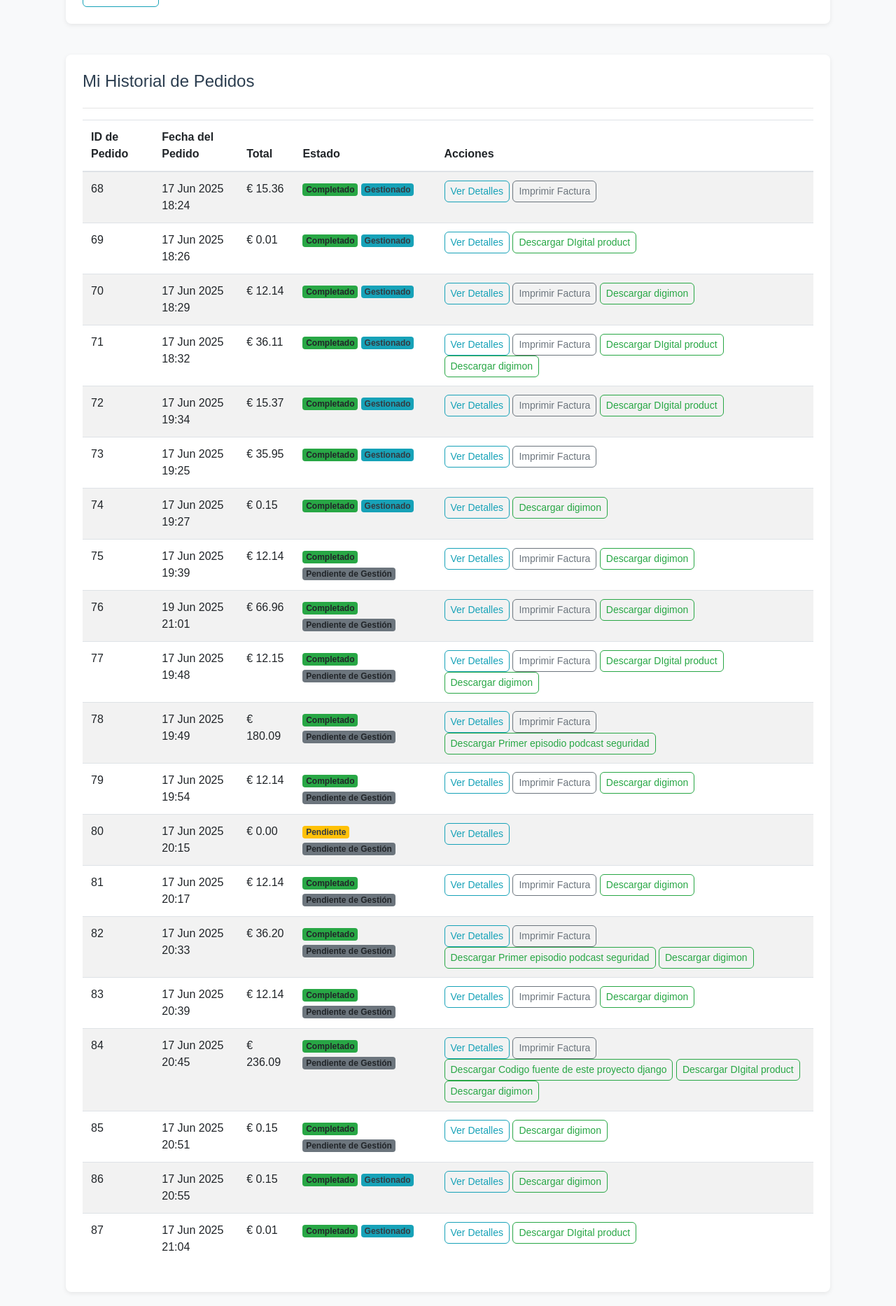
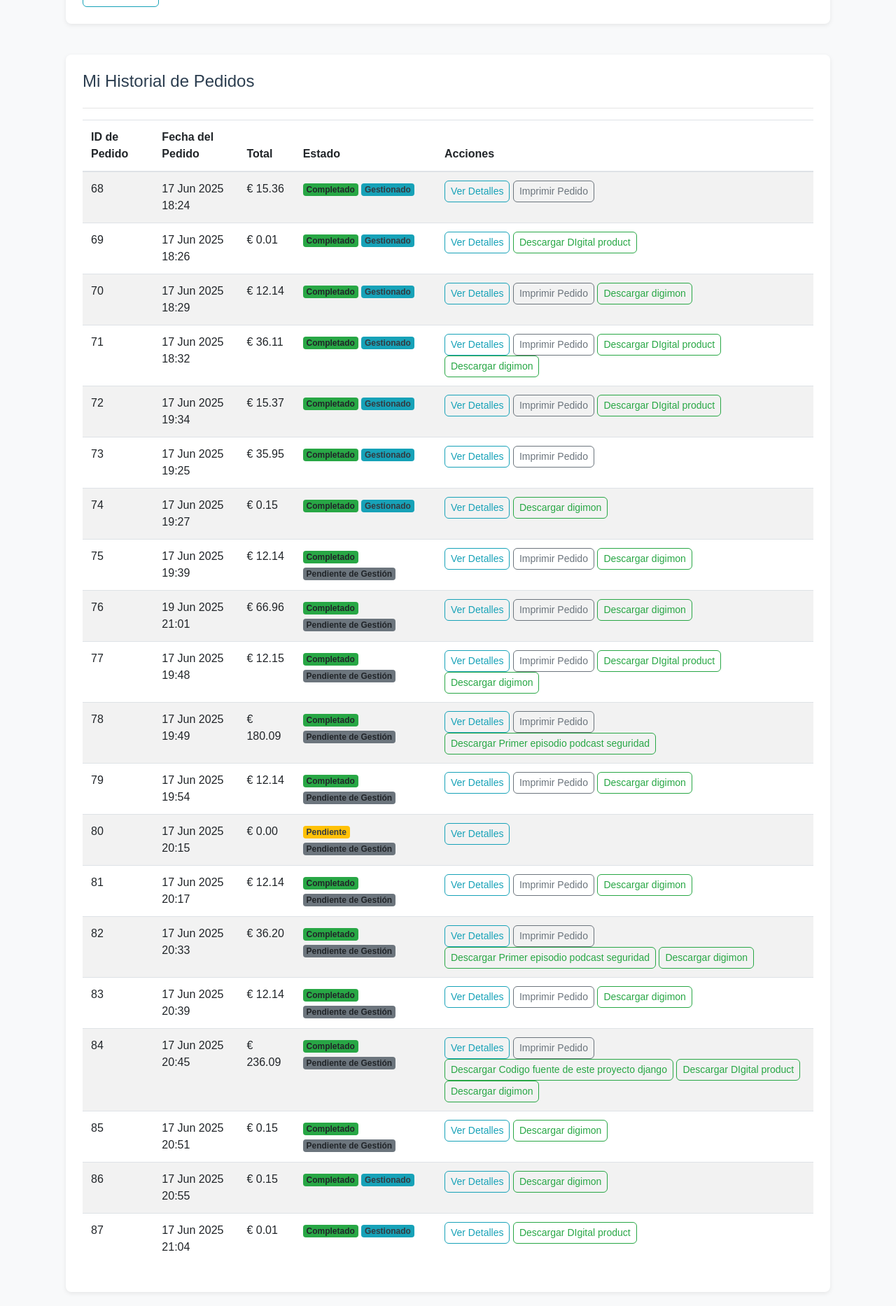
Before and after one commit to afgsanchez/django_ecommerce, a Django app: template ecommerce/store/templates/store/profile.html in a window 1280 px wide. Shown: the part 345-2211 px from the top of the page at 70% size. Run offline with Django 5.2, Linux system fonts and the light colour scheme; a user stored in the database is signed in; data comes from the database, SQL or seed files in the repository; both versions use the stored data as it was after the commit; the template is opened without the code that fills it: values that come from a table or form of the project are taken from there, most other values are stand-ins (such as "Sample title", 1, 10 or a date in 2020); some libraries are stand-ins or nearby versions.

```diff
--- a/ecommerce/store/templates/store/profile.html
+++ b/ecommerce/store/templates/store/profile.html
@@ -50,7 +50,7 @@
                                 <td>
                                     <a href="{% url 'order_complete' order.id %}" class="btn btn-sm btn-outline-info">Ver Detalles</a>
                                     {% if order.shipping %} {# Solo mostrar el botón de imprimir para pedidos con envío si lo deseas #}
-                                        <a href="{% url 'order_print' order.id %}" target="_blank" class="btn btn-sm btn-outline-secondary">Imprimir Factura</a>
+                                        <a href="{% url 'order_print' order.id %}" target="_blank" class="btn btn-sm btn-outline-secondary">Imprimir Pedido</a>
                                     {% endif %}
                                     {% for item in order.orderitem_set.all %}
                                         {% if item.product.digital and item.download_token %}
```
Also changed, not shown: ecommerce/db.sqlite3.
